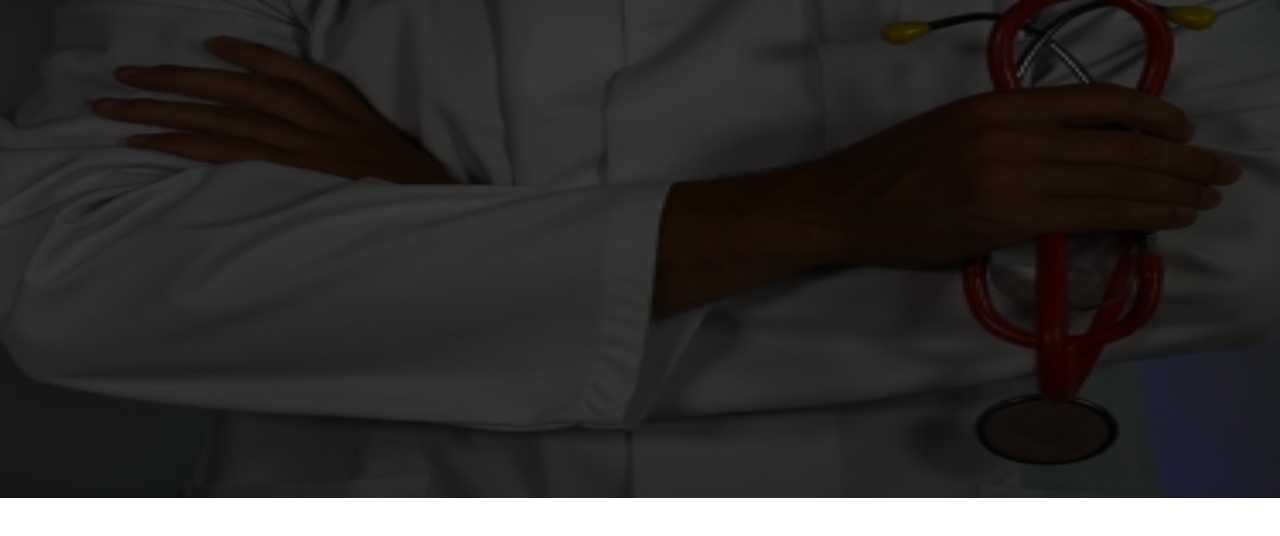
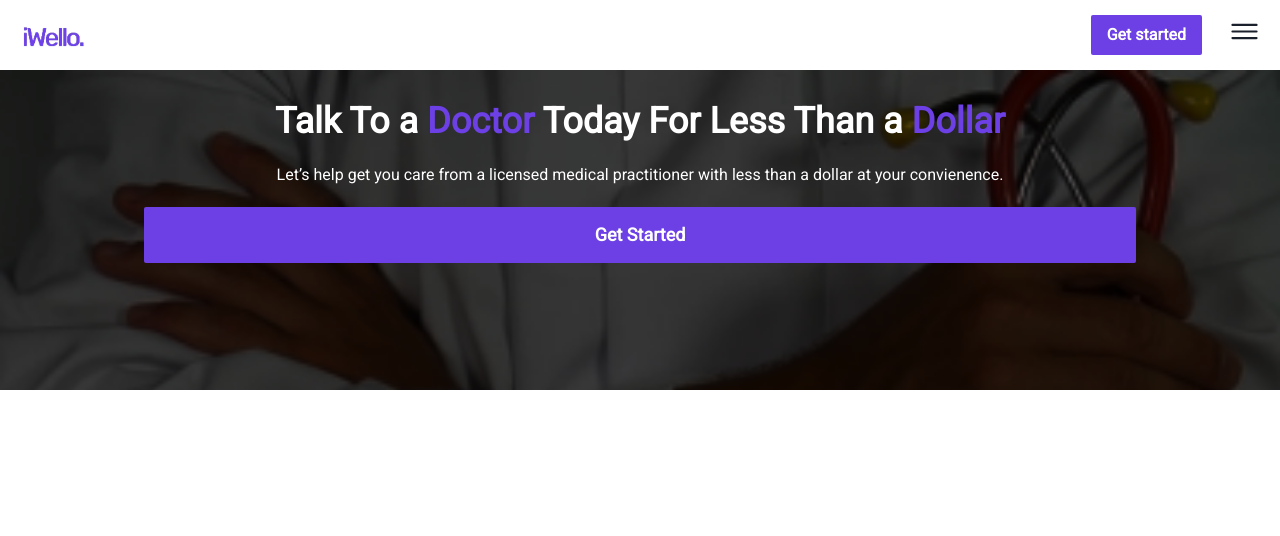
Before and after one commit to Tayoakosile/iwello-new-app, a Next.js app: page / in a window 1280 px wide. Shown: the top 536 px of the page. Built offline with nearby package versions, Linux system fonts and the light colour scheme.

Commit message:
Update:Creating home component

```diff
--- a/components/Layout.tsx
+++ b/components/Layout.tsx
@@ -1,13 +1,13 @@
 import { ChakraProvider } from "@chakra-ui/react";
 import React, { ReactNode } from "react";
 import { customTheme } from "../config/config";
-import NavBar from "./NavBar";
-import MobileNav from "./Navbar/MobileNav";
-
+import NavBar from "./Navbar/NavBar";
+import '@fontsource/roboto'
 const Layout = ({ children }: { children: ReactNode }) => {
   return (
     <ChakraProvider theme={customTheme}>
-      <MobileNav />
+      <NavBar />
+
       {children}
     </ChakraProvider>
   );
--- a/components/Navbar/MobileNav.tsx
+++ b/components/Navbar/MobileNav.tsx
@@ -28,6 +28,7 @@ export default function MobileNav() {
       <HStack
         as="header"
         justify="space-between"
+        bg="#fff"
         alignItems={"center"}
         h="70px"
         w="full"
@@ -36,7 +37,6 @@ export default function MobileNav() {
       >
         {/* <Icon/> */}
         <Image src="/img/logo/logo-mobile-1.svg" layout="fill" />
-
         <HStack as="span" spacing="25px">
           <Button size="md" rounded="sm">
             {" "}
--- a/components/Navbar/NavBar.tsx
+++ b/components/Navbar/NavBar.tsx
@@ -1,11 +1,13 @@
-import React from 'react'
+import Headroom from "react-headroom";
+import React from "react";
+import MobileNav from "./MobileNav";
 
 const NavBar = () => {
-    return (
-        <div>
+  return (
+    <Headroom>
+      <MobileNav />
+    </Headroom>
+  );
+};
 
-        </div>
-    )
-}
-
-export default NavBar
+export default NavBar;
--- a/package.json
+++ b/package.json
@@ -22,6 +22,7 @@
   "devDependencies": {
     "@types/node": "17.0.8",
     "@types/react": "17.0.38",
+    "@types/react-headroom": "^2.2.2",
     "eslint": "8.6.0",
     "eslint-config-next": "12.0.8",
     "typescript": "4.5.4"
--- a/pages/index.tsx
+++ b/pages/index.tsx
@@ -1,12 +1,41 @@
+import { Box, VStack, Heading, Button, Text } from "@chakra-ui/react";
 import React from "react";
-import { Box } from "@chakra-ui/react";
-import { ChakraImage } from "../config/config";
+import Link from "next/link";
 
 const index = () => {
   return (
-      <Box mt='32' h='300px'>
-        <ChakraImage src={"/img/homepage-image.png"} layout="fill" />
-      </Box>
+    <VStack
+      as="main"
+      h="320px"
+      bgRepeat="no-repeat"
+      spacing="20px"
+      bgSize="cover"
+      w="100%"
+      bgImage={"url('/img/homepage-image.png')"}
+      textAlign={"center"}
+      py="30px"
+      px="20px"
+      color="white"
+    >
+      <Heading>
+        Talk To a{" "}
+        <Text as="span" color="brand.500">
+          {" "}
+          Doctor
+        </Text>{" "}
+        Today For Less Than a <Text  as="span" color="brand.500">
+          Dollar
+        </Text>
+      </Heading>
+      <Text>
+        Let’s help get you care from a licensed medical practitioner with less
+        than a dollar at your convienence.
+      </Text>
+
+      <Button mt="20px" size="lg" w='80%' h='14' mx='auto' rounded="sm">
+        <Link href="/login">Get Started</Link>
+      </Button>
+    </VStack>
   );
 };
 
```
Also changed, not shown: 1 other file (tests, documents, lock files or other folders).
